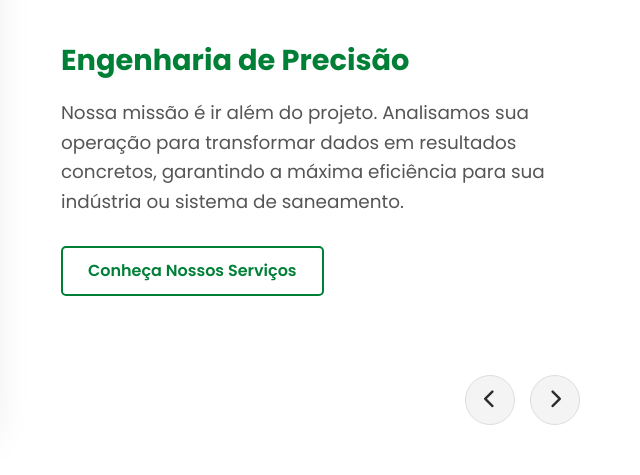
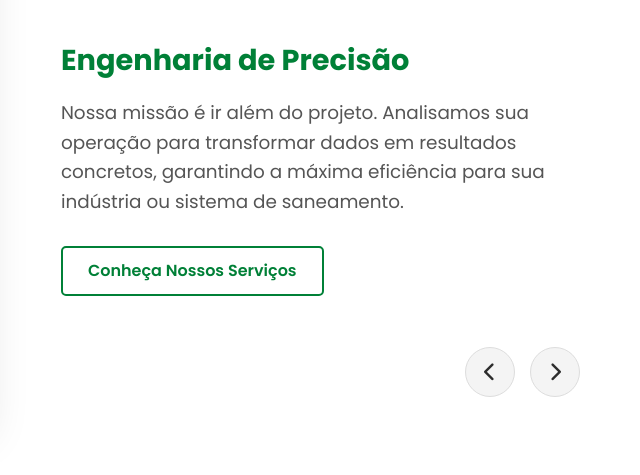
Before and after one commit to vini2316/site-control-engenharia, a plain HTML site: page index.html in a window 1280 px wide. Shown: the part 1937-2412 px from the top of the page, 640-1280 px from the left. Drawn offline with Linux system fonts and the light colour scheme.

Commit message:
resolve mobile tudo 6.0

```diff
--- a/css/style.css
+++ b/css/style.css
@@ -1028,14 +1028,14 @@ a.service-card-link {
 .about-us-section {
     padding: 100px 0;
     background: #fff;
-    overflow: hidden;
+    overflow: hidden; /* Mantido para segurança */
 }
 
 .about-us-grid {
     display: grid;
     grid-template-columns: 1fr;
     gap: 50px;
-    align-items: center;
+    align-items: start; /* ALTERADO: 'center' estava espremendo o conteúdo. 'start' alinha no topo. */
 }
 
 @media (min-width: 992px) {
@@ -1069,24 +1069,23 @@ a.service-card-link {
     opacity: 1;
 }
 
-/* ADICIONADO: Organiza o conteúdo em uma coluna flexível */
+/* ADICIONADO: Define um ponto de referência para o posicionamento das setas */
 .about-us-content {
-    display: flex;
-    flex-direction: column;
-    height: 100%;
+    position: relative;
+    padding-bottom: 80px; /* ADICIONADO: Cria um espaço na parte de baixo para as setas não cobrirem o botão */
 }
+
 
 .about-us-content .section-title {
     margin-bottom: 40px;
     font-size: 2.8rem;
 }
 
-/* ALTERADO: Agora o contêiner de texto cresce para preencher o espaço */
+/* Aumentamos a altura mínima para dar mais espaço ao texto, evitando quebras */
 .about-text-slider {
     position: relative;
-    margin-bottom: 30px;
-    flex-grow: 1; /* ADICIONADO: Faz o bloco crescer e empurrar as setas para baixo */
-    /* min-height: 250px; /* REMOVIDO: Isso causava o problema de sobreposição */
+    min-height: 280px; /* ALTERADO: Um pouco mais de altura para comportar o texto e o botão */
+    margin-bottom: 0; /* REMOVIDO: O espaço agora é controlado pelo padding do pai */
 }
 
 .about-text-slide {
@@ -1134,21 +1133,24 @@ a.service-card-link {
     transform: translateY(-3px);
 }
 
-/* ALTERADO: Alinhamento explícito para as setas */
+/* ALTERADO: Agora as setas são posicionadas de forma absoluta no fundo */
 .about-carousel-nav {
     display: flex;
     gap: 15px;
-    width: 100%; /* ADICIONADO: Necessário para o justify-content funcionar bem */
-    justify-content: flex-start; /* Alinha à esquerda por padrão */
+    position: absolute; /* ADICIONADO */
+    bottom: 0; /* ADICIONADO: Gruda na parte de baixo */
+    left: 50%; /* ADICIONADO: Prepara para centralizar */
+    transform: translateX(-50%); /* ADICIONADO: Centraliza perfeitamente no mobile */
 }
 
-/* No desktop, vamos alinhar à direita para um visual mais limpo */
+/* No desktop, alinhamos à direita */
 @media (min-width: 992px) {
     .about-carousel-nav {
-        justify-content: flex-end;
+        left: auto; /* Reseta o 'left' do mobile */
+        right: 0; /* Alinha na direita */
+        transform: none; /* Reseta a transformação */
     }
 }
-
 
 .about-arrow {
     background: var(--background-light);
```
